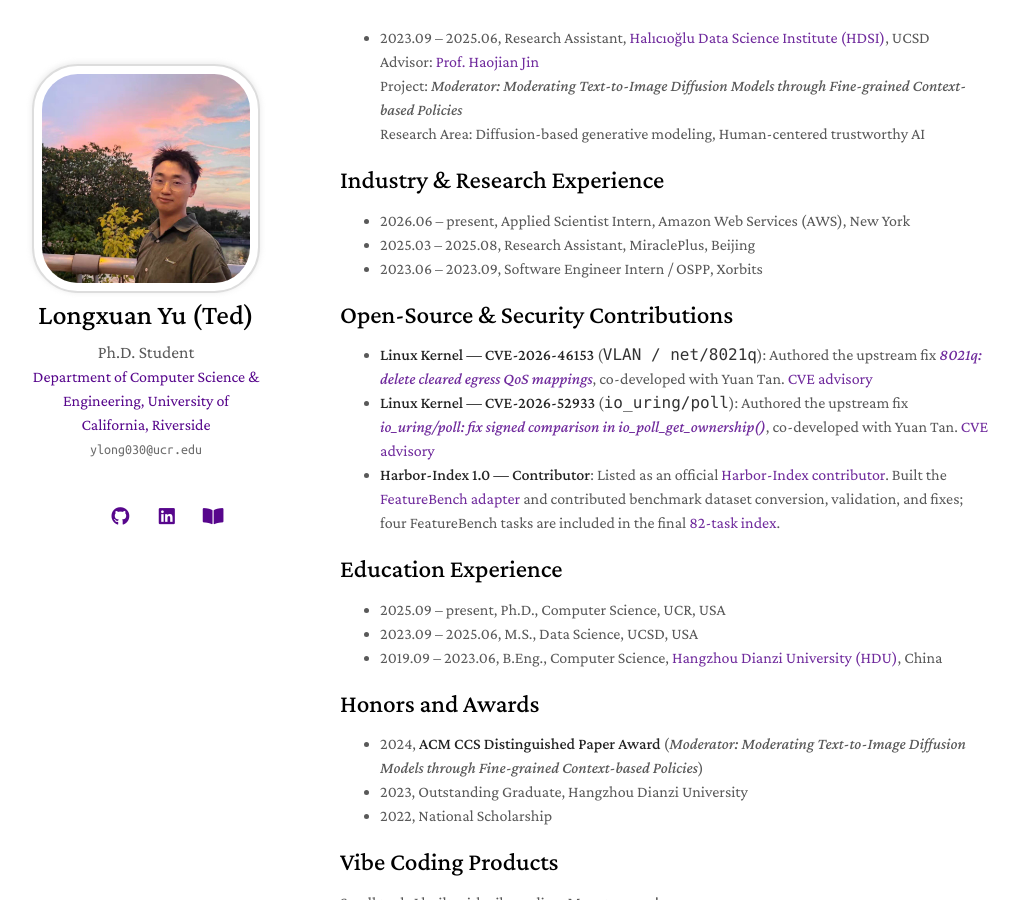
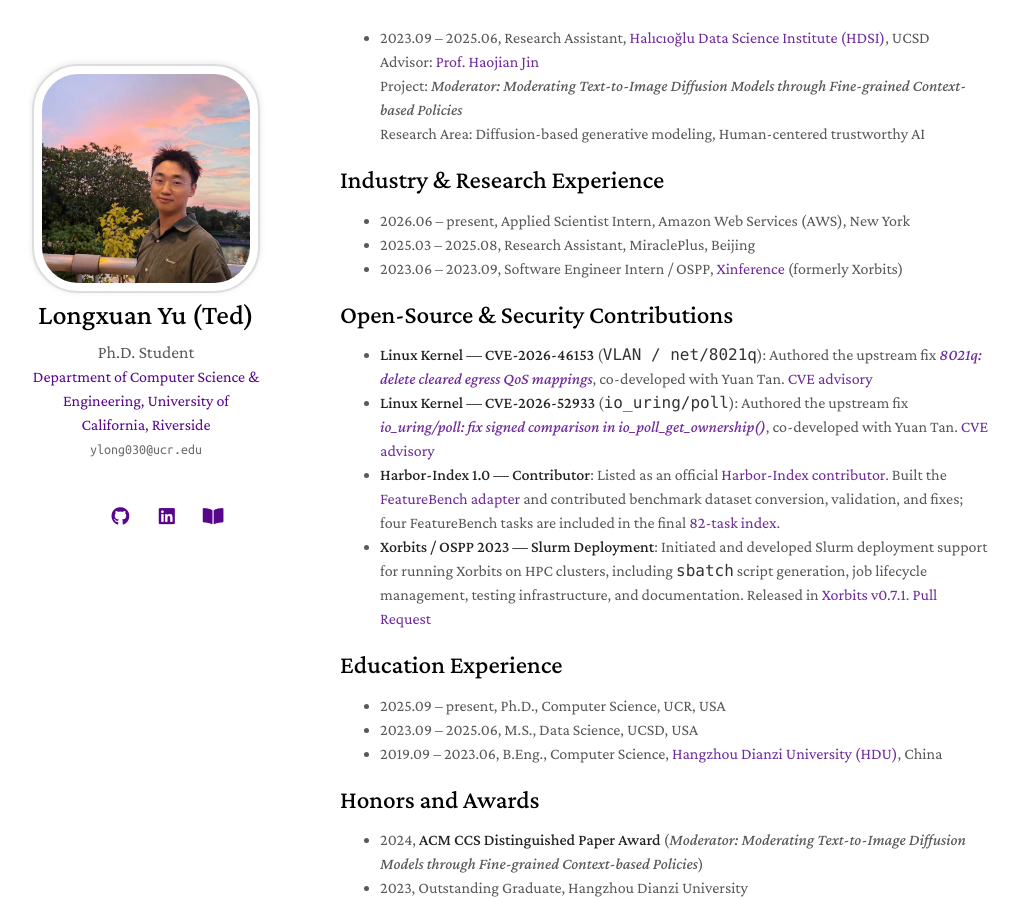
Before and after one commit to fengsxy/fengsxy.github.io, a Jekyll site: the page built from index.md, in a window 1280 px wide and 900 px high, scrolled down 2343 px. Shown: the whole window, without its empty margins (130-1149 px from the left). Built offline with Jekyll 4.4.1, drawn with Linux system fonts in a browser that asks for light colours; nearby versions of some CDN libraries; a style sheet for code colours, icons or effects is not loaded; our own code applies the rules of GitHub Pages for plain Markdown files.

Commit message:
Add OSPP Slurm contribution

```diff
--- a/index.md
+++ b/index.md
@@ -32,12 +32,13 @@ If you want to know more about my research or potential collaborations, feel fre
 ## Industry & Research Experience
 - 2026.06 – present, Applied Scientist Intern, Amazon Web Services (AWS), New York
 - 2025.03 – 2025.08, Research Assistant, MiraclePlus, Beijing
-- 2023.06 – 2023.09, Software Engineer Intern / OSPP, Xorbits
+- 2023.06 – 2023.09, Software Engineer Intern / OSPP, [Xinference](https://xinference.io/) (formerly Xorbits)
 
 ## Open-Source & Security Contributions
 - **Linux Kernel — CVE-2026-46153** (`VLAN / net/8021q`): Authored the upstream fix [*8021q: delete cleared egress QoS mappings*](https://github.com/torvalds/linux/commit/7dddc74af369478ba7f9bc136d0fc1dc4570cb66), co-developed with Yuan Tan. [CVE advisory](https://nvd.nist.gov/vuln/detail/CVE-2026-46153)
 - **Linux Kernel — CVE-2026-52933** (`io_uring/poll`): Authored the upstream fix [*io_uring/poll: fix signed comparison in io_poll_get_ownership()*](https://github.com/torvalds/linux/commit/326941b22806cbf2df1fbfe902b7908b368cce42), co-developed with Yuan Tan. [CVE advisory](https://nvd.nist.gov/vuln/detail/CVE-2026-52933)
 - **Harbor-Index 1.0 — Contributor**: Listed as an official [Harbor-Index contributor](https://harbor-index.org/contributors/v1). Built the [FeatureBench adapter](https://github.com/harbor-framework/harbor/pull/875) and contributed benchmark dataset conversion, validation, and fixes; four FeatureBench tasks are included in the final [82-task index](https://harbor-index.org/).
+- **Xorbits / OSPP 2023 — Slurm Deployment**: Initiated and developed Slurm deployment support for running Xorbits on HPC clusters, including `sbatch` script generation, job lifecycle management, testing infrastructure, and documentation. Released in [Xorbits v0.7.1](https://github.com/xorbitsai/xorbits/releases/tag/v0.7.1). [Pull Request](https://github.com/xorbitsai/xorbits/pull/719)
 
 ## Education Experience
 - 2025.09 – present, Ph.D., Computer Science, UCR, USA
```
